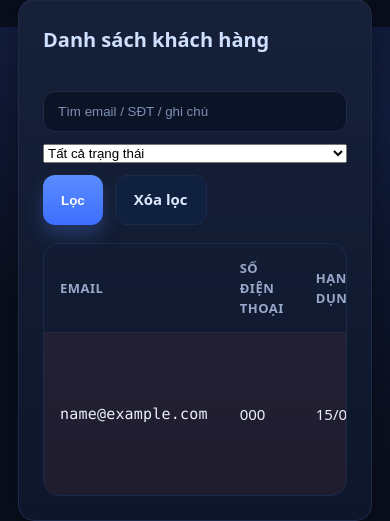
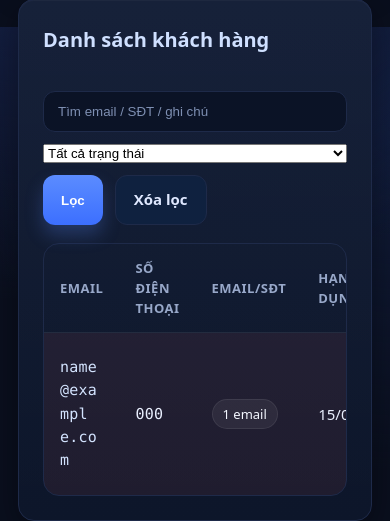
Before and after one commit to tuanminhh03/Get_code_and_family_netflix, a Flask app: page /admin in a window 390 px wide. Shown: the part 1661-2182 px from the top of the page. Run offline with Flask 3, Linux system fonts and the light colour scheme; the visitor is signed in with stand-in values (Sample User, id 1); tables that the repository leaves empty hold one stand-in row (values such as "Sample post").

Commit message:
Show email usage per phone in admin table

```diff
--- a/app.py
+++ b/app.py
@@ -179,6 +179,21 @@ def admin():
     search = (request.args.get('q') or '').strip()
     status_filter = request.args.get('status', 'all')
 
+    # Pre-compute how many emails are associated with each phone number so that the
+    # UI can highlight potential abuse cases (many emails mapped to one phone).
+    phone_email_counts: dict[str, int] = {}
+    email_usage_rows = (
+        db.session.query(Customer.phone, func.count(Customer.id))
+        .filter(Customer.email.isnot(None), Customer.email != "")
+        .group_by(Customer.phone)
+        .all()
+    )
+    for phone_value, count in email_usage_rows:
+        normalized_phone = (phone_value or "").strip()
+        if not normalized_phone:
+            continue
+        phone_email_counts[normalized_phone] = count
+
     query = Customer.query
     if search:
         like_term = f"%{search.lower()}%"
@@ -209,6 +224,9 @@ def admin():
         if customer.expiry_date:
             days_remaining = (customer.expiry_date - today).days
 
+        normalized_phone = (customer.phone or "").strip()
+        email_usage_count = phone_email_counts.get(normalized_phone, 0)
+
         customers_view.append(
             {
                 "id": customer.id,
@@ -224,6 +242,8 @@ def admin():
                 "created_at": customer.created_at.strftime("%d/%m/%Y %H:%M"),
                 "updated_at": customer.updated_at.strftime("%d/%m/%Y %H:%M") if customer.updated_at else "",
                 "days_remaining": days_remaining,
+                "phone_email_count": email_usage_count,
+                "has_multiple_emails": email_usage_count > 1,
             }
         )
 
--- a/static/styles.css
+++ b/static/styles.css
@@ -254,6 +254,42 @@ label small::before{
   border-bottom:none;
 }
 
+.email-cell a{
+  color:#d4e4ff;
+  text-decoration:none;
+  word-break:break-all;
+}
+.email-cell a:hover{
+  text-decoration:underline;
+}
+.phone-cell{
+  white-space:nowrap;
+}
+.usage-chip{
+  display:inline-flex;
+  align-items:center;
+  gap:6px;
+  padding:4px 10px;
+  border-radius:999px;
+  font-size:13px;
+  background:rgba(255,255,255,0.06);
+  border:1px solid rgba(255,255,255,0.08);
+  color:#f4f7ff;
+}
+.usage-chip-muted{
+  color:var(--muted);
+  border-style:dashed;
+}
+.usage-chip-warning{
+  background:rgba(255,107,107,0.12);
+  border-color:rgba(255,107,107,0.35);
+  color:#ffb5b5;
+  font-weight:600;
+}
+.placeholder{
+  color:var(--muted);
+}
+
 .status-pill{
   display:inline-flex;
   align-items:center;
--- a/templates/admin.html
+++ b/templates/admin.html
@@ -120,6 +120,7 @@
           <tr>
             <th>Email</th>
             <th>Số điện thoại</th>
+            <th>Email/SĐT</th>
             <th>Hạn sử dụng</th>
             <th>Trạng thái</th>
             <th>Ghi chú</th>
@@ -132,8 +133,25 @@
           {% if customers %}
             {% for c in customers %}
               <tr class="status-row {{ c.row_class }}">
-                <td class="mono">{{ c.email or '—' }}</td>
-                <td>{{ c.phone or '—' }}</td>
+                <td class="mono email-cell">
+                  {% if c.email %}
+                    <a href="mailto:{{ c.email }}">{{ c.email }}</a>
+                  {% else %}
+                    <span class="placeholder">—</span>
+                  {% endif %}
+                </td>
+                <td class="mono phone-cell">{{ c.phone or '—' }}</td>
+                <td>
+                  {% if c.phone %}
+                    {% if c.phone_email_count %}
+                      <span class="usage-chip {% if c.has_multiple_emails %}usage-chip-warning{% endif %}">{{ c.phone_email_count }} email</span>
+                    {% else %}
+                      <span class="usage-chip usage-chip-muted">Chưa có email</span>
+                    {% endif %}
+                  {% else %}
+                    <span class="placeholder">—</span>
+                  {% endif %}
+                </td>
                 <td>{{ c.expiry_display }}</td>
                 <td><span class="status-pill {{ c.status_badge }}">{{ c.status_label }}</span>
                   {% if c.days_remaining is not none %}
@@ -178,7 +196,7 @@
             {% endfor %}
           {% else %}
             <tr>
-              <td colspan="8" style="text-align:center; color:var(--muted); padding:28px 0;">Chưa có khách hàng nào phù hợp.</td>
+              <td colspan="9" style="text-align:center; color:var(--muted); padding:28px 0;">Chưa có khách hàng nào phù hợp.</td>
             </tr>
           {% endif %}
         </tbody>
```
